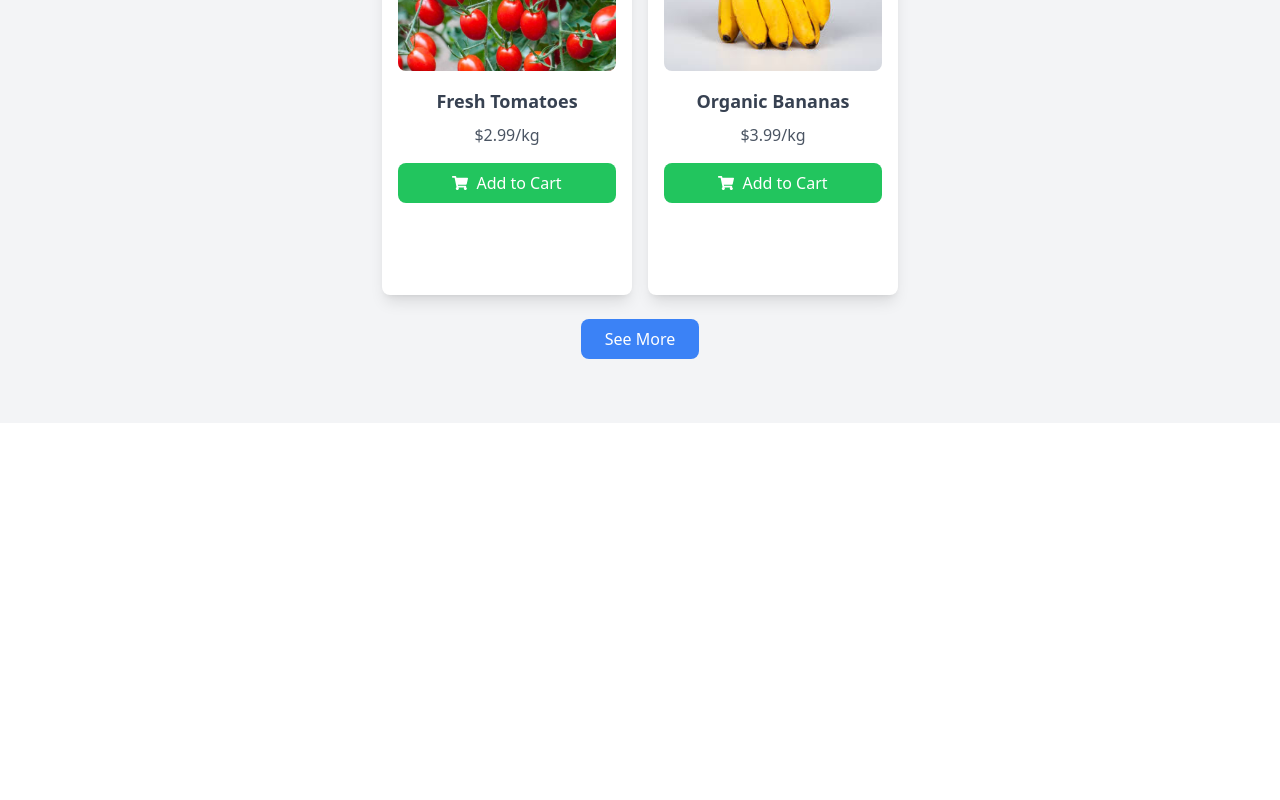
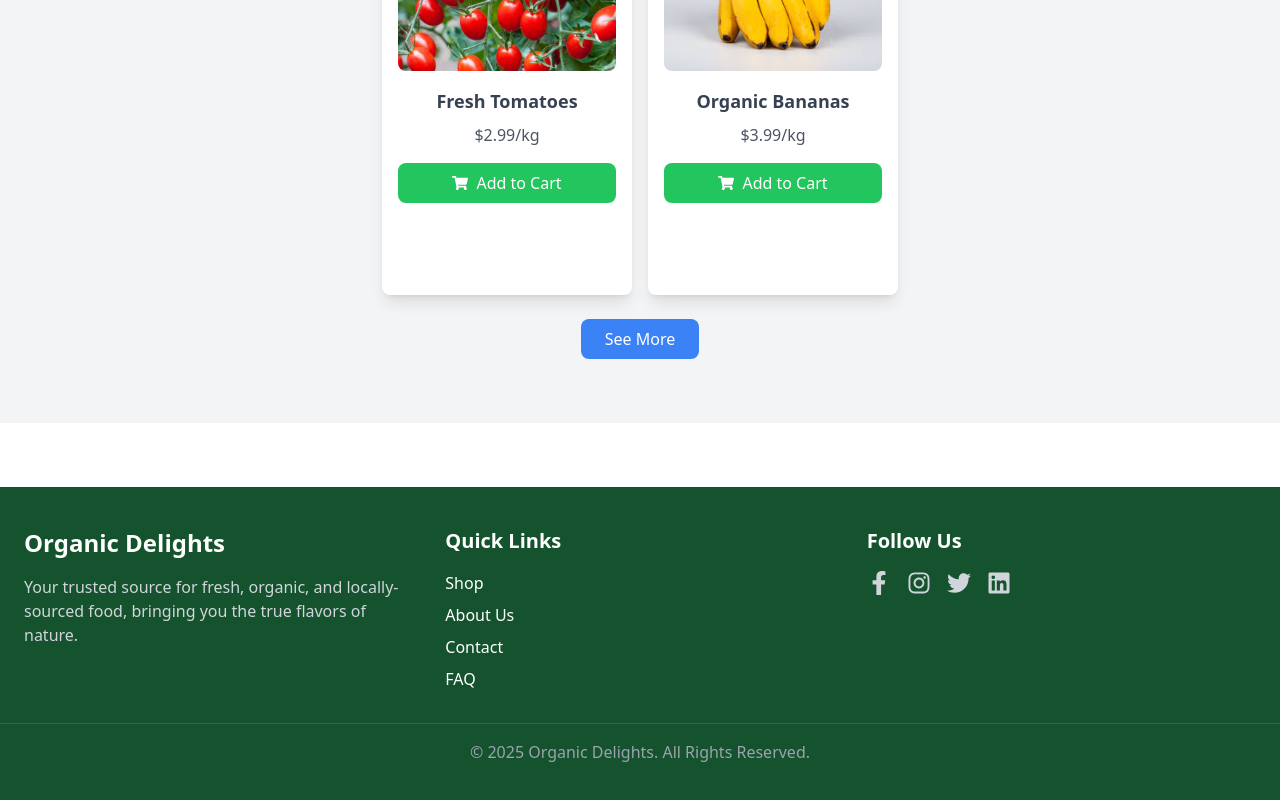
Before and after one commit to muhammadAbdulMannan2022/ecommerce-frontedn, a React (Vite) app: page / in a window 1280 px wide. Shown: the part 1449-2249 px from the top of the page. Before the commit the page ends 1872 px from the top, so only its background shows below. Built offline with nearby package versions, Linux system fonts and the light colour scheme.

Commit message:
scrolling error fixed

```diff
--- a/src/Layouts/MainLayout.jsx
+++ b/src/Layouts/MainLayout.jsx
@@ -2,21 +2,30 @@ import "../App.css";
 import PropTypes from "prop-types";
 import Navbar from "../Pages/Navbar";
 import { Outlet } from "react-router-dom";
-import { useState } from "react";
+import { useEffect, useState } from "react";
+import Footer from "../Pages/Footer";
 
 export default function MainLayout() {
-  const [isOpen, setIsOpen] = useState(false);
+  const [isScrolling, setIsScrolling] = useState(false);
+  useEffect(() => {
+    window.addEventListener("scroll", (e) =>
+      e ? setIsScrolling(true) : setIsScrolling(false)
+    );
+  }, []);
+
   return (
     <>
       <div className="overflow-x-hidden">
-        <Navbar isOpen={isOpen} setIsOpen={setIsOpen} />
+        <Navbar isScrolling={isScrolling} setIsScrolling={setIsScrolling} />
       </div>
       <Outlet />
-      {/* Footer goes here */}
+      <div>
+        <Footer />
+      </div>
     </>
   );
 }
-
 MainLayout.propTypes = {
-  children: PropTypes.node.isRequired,
+  isScrolling: PropTypes.bool.isRequired,
+  setIsScrolling: PropTypes.func.isRequired,
 };
--- /dev/null
+++ b/src/Pages/Footer.jsx
@@ -0,0 +1,80 @@
+import {
+  FaFacebookF,
+  FaInstagram,
+  FaTwitter,
+  FaLinkedin,
+} from "react-icons/fa";
+import { Link } from "react-router-dom";
+
+const Footer = () => {
+  return (
+    <footer className="bg-green-900 text-white py-10 mt-16">
+      <div className="container mx-auto px-6 grid grid-cols-1 md:grid-cols-3 gap-8">
+        {/* About Section */}
+        <div>
+          <h2 className="text-2xl font-bold">Organic Delights</h2>
+          <p className="mt-4 text-gray-300">
+            Your trusted source for fresh, organic, and locally-sourced food,
+            bringing you the true flavors of nature.
+          </p>
+        </div>
+
+        {/* Quick Links */}
+        <div>
+          <h3 className="text-xl font-semibold">Quick Links</h3>
+          <ul className="mt-4 space-y-2">
+            <li>
+              <Link to="/shop" className="hover:text-green-400">
+                Shop
+              </Link>
+            </li>
+            <li>
+              <Link to="/about" className="hover:text-green-400">
+                About Us
+              </Link>
+            </li>
+            <li>
+              <Link to="/contact" className="hover:text-green-400">
+                Contact
+              </Link>
+            </li>
+            <li>
+              <Link to="/faq" className="hover:text-green-400">
+                FAQ
+              </Link>
+            </li>
+          </ul>
+        </div>
+
+        {/* Social Media */}
+        <div>
+          <h3 className="text-xl font-semibold">Follow Us</h3>
+          <div className="mt-4 flex space-x-4">
+            <a href="#" className="text-gray-300 hover:text-green-400 text-2xl">
+              <FaFacebookF />
+            </a>
+            <a href="#" className="text-gray-300 hover:text-green-400 text-2xl">
+              <FaInstagram />
+            </a>
+            <a href="#" className="text-gray-300 hover:text-green-400 text-2xl">
+              <FaTwitter />
+            </a>
+            <a href="#" className="text-gray-300 hover:text-green-400 text-2xl">
+              <FaLinkedin />
+            </a>
+          </div>
+        </div>
+      </div>
+
+      {/* Copyright */}
+      <div className="mt-8 text-center text-gray-400 border-t border-gray-600 pt-4">
+        <p className="text-wrap">
+          &copy; {new Date().getFullYear()} Organic Delights. All Rights
+          Reserved.
+        </p>
+      </div>
+    </footer>
+  );
+};
+
+export default Footer;
--- a/src/Pages/Home/HeroSection.jsx
+++ b/src/Pages/Home/HeroSection.jsx
@@ -13,10 +13,10 @@ const HeroSection = () => {
         <div className="flex justify-center mb-4">
           <FaLeaf className="text-green-400 text-5xl" />
         </div>
-        <h1 className="text-4xl md:text-6xl font-bold leading-tight">
+        <h1 className="text-2xl md:text-6xl font-bold leading-tight">
           Fresh & Organic Food, Straight from the Farm
         </h1>
-        <p className="mt-4 text-lg md:text-xl text-gray-200">
+        <p className="mt-4 text-md md:text-xl text-gray-200">
           Experience the true taste of nature with our locally-sourced organic
           products.
         </p>
--- a/src/Pages/Home/Products.jsx
+++ b/src/Pages/Home/Products.jsx
@@ -64,7 +64,7 @@ const ProductSection = () => {
           {visibleProducts.map((product) => (
             <div
               key={product.id}
-              className="bg-white p-4 shadow-lg rounded-lg flex flex-col h-[400px] w-[250px]"
+              className="bg-white p-4 shadow-lg rounded-lg flex flex-col h-[400px] md:w-[250px] w-[400px]"
             >
               <img
                 src={product.image}
--- a/src/Pages/Navbar.jsx
+++ b/src/Pages/Navbar.jsx
@@ -1,15 +1,29 @@
 import { Link, useLocation } from "react-router-dom";
-import { useState } from "react";
+import { useEffect, useState } from "react";
 import { MdOutlineShoppingCart } from "react-icons/md";
+import PropTypes from "prop-types";
 
-const Navbar = () => {
+const Navbar = ({ isScrolling, setIsScrolling }) => {
   const [isOpen, setIsOpen] = useState(false);
   const location = useLocation();
 
   const toggleNavbar = () => {
+    if (isScrolling && isOpen) {
+      setIsOpen(false);
+      setIsScrolling(false);
+    }
+
     setIsOpen(!isOpen);
+    // console.log(isOpen);
+    // console.log(isScrolling);
   };
 
+  useEffect(() => {
+    if (isScrolling && isOpen) {
+      setIsOpen(false);
+      setIsScrolling(false);
+    }
+  }, [isOpen, isScrolling]);
   return (
     <nav
       className={`z-20 bg-white relative shadow-md py-4 px-6 flex justify-between items-center h-[85px] overflow-hidden border border-b ${
@@ -71,3 +85,8 @@ const Navbar = () => {
 };
 
 export default Navbar;
+
+Navbar.propTypes = {
+  isScrolling: PropTypes.bool.isRequired,
+  setIsScrolling: PropTypes.func.isRequired,
+};
```
